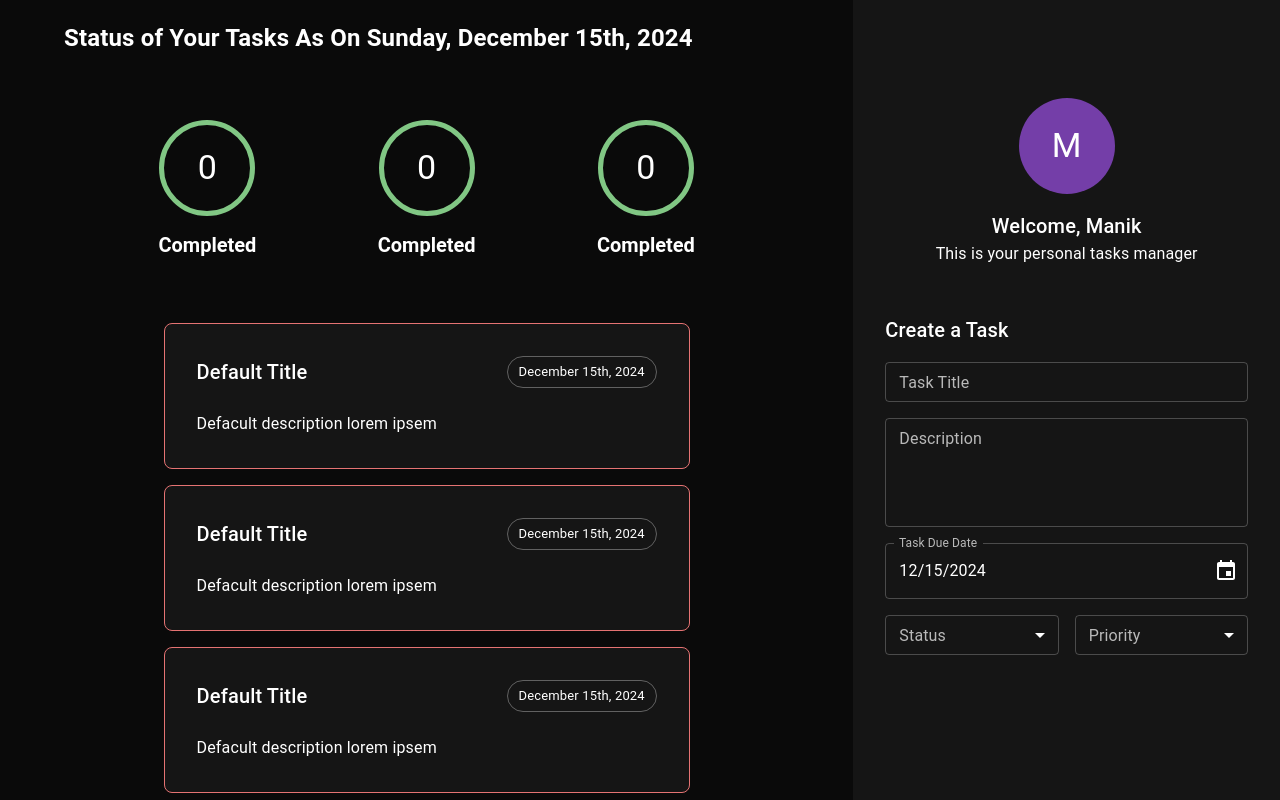
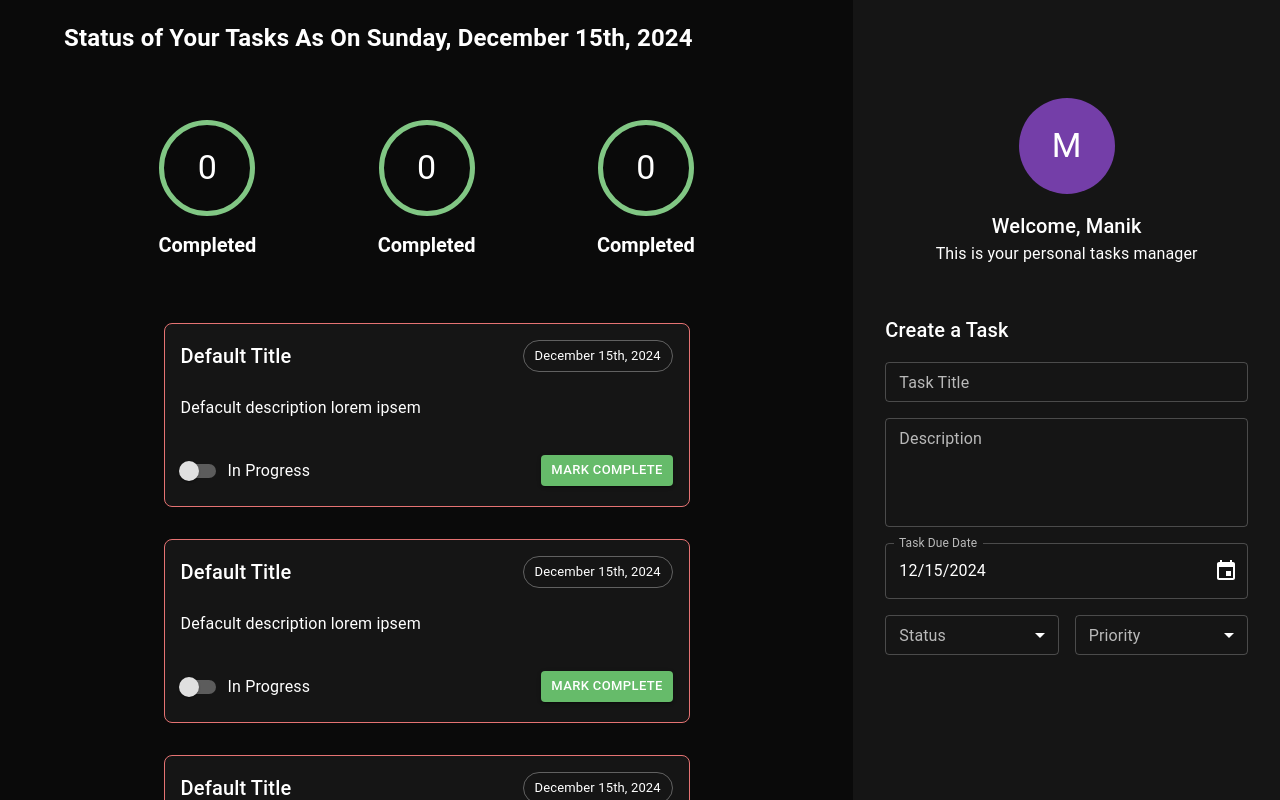
Before and after one commit to Geetha-RK/PersonalTaskManager-client, a React (Vite) app: page / in a window 1280 px wide. Shown: the top 800 px of the page. Built offline with nearby package versions, Linux system fonts and the light colour scheme.

Commit message:
Build task footer and add dynamic functiona props

```diff
--- /dev/null
+++ b/src/components/task/_taskFooter.tsx
@@ -0,0 +1,43 @@
+import { FC, ReactElement } from 'react';
+import { Box,Button,Switch,FormControlLabel } from '@mui/material';
+import { ITaskFooter } from './interfaces/ITaskFooter';
+import PropTypes from 'prop-types';
+
+export const TaskFooter:FC<ITaskFooter> = (props,):ReactElement => {
+
+    const { onStatusChange = (e) => console.log(e),
+            onClick = (e) => console.log(e),
+        } = props;
+
+    return (
+        <Box
+            display="flex"
+            justifyContent="space-between"
+            alignItems="center"
+            mt={4}
+        >
+            <FormControlLabel
+                label="In Progress"
+                control ={<Switch
+                                color="warning"
+                                onChange={(e) => onStatusChange(e)}
+                                />}
+            />
+            <Button
+                variant="contained"
+                color="success"
+                size='small'
+                sx={{ color:'#ffffff' }}
+                onClick={(e) => onClick(e)}
+                >
+                Mark Complete
+            </Button>
+
+        </Box>
+    )
+}
+
+TaskFooter.propTypes = {
+    onStatusChange: PropTypes.func,
+    onClick: PropTypes.func,
+}
--- /dev/null
+++ b/src/components/task/interfaces/ITaskFooter.ts
@@ -0,0 +1,12 @@
+import React from'react';
+
+
+export interface ITaskFooter {
+    onStatusChange?: (
+        e: React.ChangeEvent<HTMLInputElement>,
+    )=>void;
+    onClick?: (
+        e:React.MouseEvent<HTMLButtonElement>
+        | React.MouseEvent<HTMLAnchorElement>,
+    )=>void;
+}
--- a/src/components/task/task.tsx
+++ b/src/components/task/task.tsx
@@ -2,6 +2,7 @@
 import { Box } from '@mui/material';
 import { TaskHeader } from './_taskHeader';
 import { TaskDescription } from './_taskDescription';
+import { TaskFooter } from './_taskFooter';
 
 export const Task:FC = (props): ReactElement => {
     return (
@@ -10,8 +11,8 @@
             width="100%"
             justifyContent="flex-start"
             flexDirection="column"
-            mb={2}
-            p={4}
+            mb={4}
+            p={2}
             sx={{
                 width:'100%',
                 backgroundColor: 'background.paper',
@@ -22,7 +23,7 @@
         >
             <TaskHeader/>
             <TaskDescription/>
-            {/* {Task Footer} */}
+            <TaskFooter/>
         </Box>
     )
 }
```
